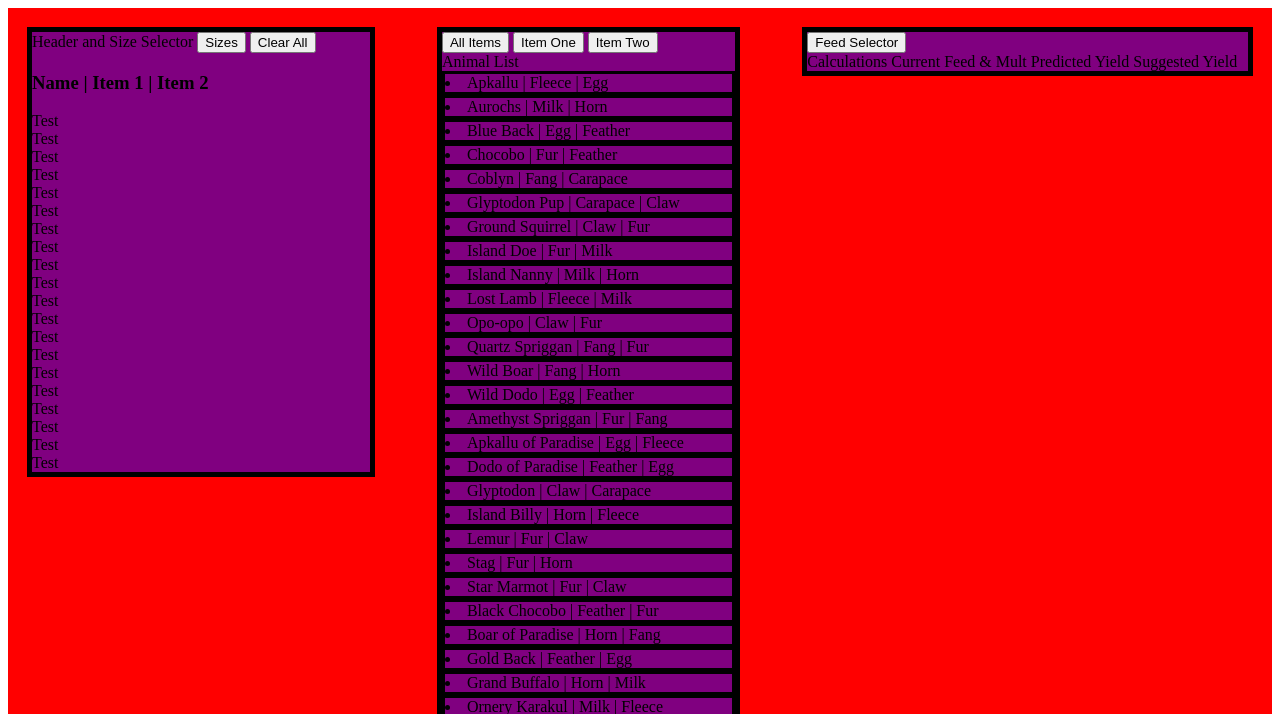
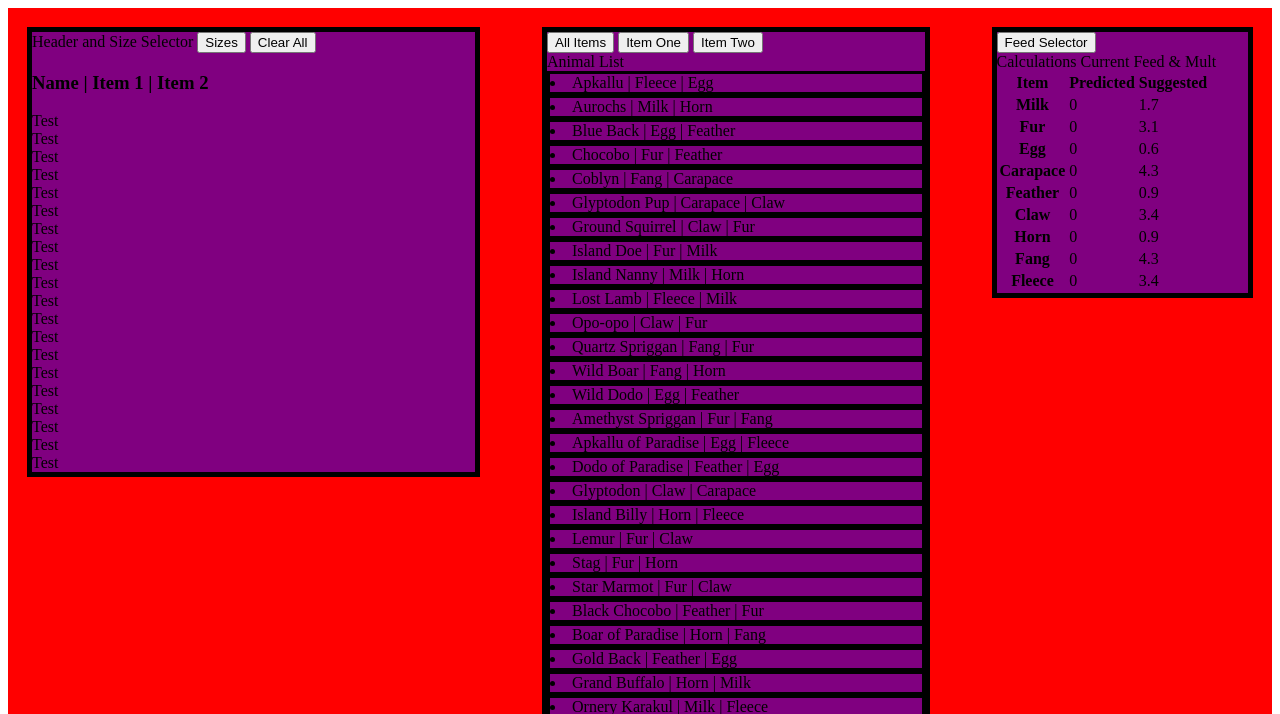
Before and after one commit to ErinLFalcone/website, a Django app: page /ffxiv/ in a window 1280 px wide. Shown: the top 714 px of the page. Run offline with Django 5.2, Linux system fonts and the light colour scheme; data comes from the database, SQL or seed files in the repository.

Commit message:
First calculation section working

```diff
--- /dev/null
+++ b/websiteproject/ffxiv_tools/static/ffxiv_tools/js/calculation.js
@@ -0,0 +1,10 @@
+// Function to update item counters, called in dragdrop.js
+var itemList = ["Milk", "Fur", "Egg", "Carapace", "Feather", "Claw", "Horn", "Fang", "Fleece"];
+
+function itemCountUpdate() {
+    for (let i = 0; i < itemList.length; i++) {
+        const itemNumToUpdate = document.getElementById(`${itemList[i]}-number`);
+        const numOfItem = document.querySelectorAll(`div.selected-animals .${itemList[i]}1`);
+        itemNumToUpdate.innerHTML = numOfItem.length;
+    };
+};
--- a/websiteproject/ffxiv_tools/static/ffxiv_tools/js/dragdrop.js
+++ b/websiteproject/ffxiv_tools/static/ffxiv_tools/js/dragdrop.js
@@ -18,7 +18,6 @@ function addDragstart(item) {
 dragItems.forEach((item) => {
     addDragstart(item);
 });
-
 
 // Beginning of drop logic
 const dropAreas = document.querySelectorAll(".animal-slot");
@@ -71,6 +70,7 @@ dropAreas.forEach((item) => {
     });
     item.addEventListener("drop", (e) => {
         dropEvent(e);
+        itemCountUpdate();
     });
 });
 
@@ -83,6 +83,7 @@ animalList.addEventListener("click", (e) => {
         firstEmptySlot.classList.add("has-drop");
         addDragstart(firstEmptySlot);
     };
+    itemCountUpdate();
 });
 
 // Clears filled slots, excludes slots with class passed as attribute
--- a/websiteproject/ffxiv_tools/templates/ffxiv_tools/pasture.html
+++ b/websiteproject/ffxiv_tools/templates/ffxiv_tools/pasture.html
@@ -22,7 +22,7 @@
                 </div>
                 <button onclick="clearSlots('all-slots')">Clear All</button>
             </div>
-            <div>
+            <div class="selected-animals">
                 <h3>Name | Item 1 | Item 2</h3>
                 {% for slot in animal_slot %}
                     {% if forloop.counter <= 5 %}
@@ -99,12 +99,24 @@
 
                 Current Feed & Mult
 
-                Predicted Yield
-
-                Suggested Yield
+                <table class="item-list">
+                    <tr>
+                        <th scope="col">Item</th>
+                        <th scope="col">Predicted</th>
+                        <th scope="col">Suggested</th>
+                    </tr>
+                    {% for item in item_list %}
+                        <tr>
+                            <th scope="row">{{ item.item_name }}</th>
+                            <td id="{{ item.item_name }}-number">0</td>
+                            <td>{{ item.suggested_num }}</td>
+                        </tr>
+                    {% endfor %}
+                </table>
             </div>
         </div>
     </div>
+    <script src="{% static 'ffxiv_tools/js/calculation.js' %}"></script>
     <script src="{% static 'ffxiv_tools/js/dropdown.js' %}"></script>
     <script src="{% static 'ffxiv_tools/js/dragdrop.js' %}"></script>
 </body>
```
